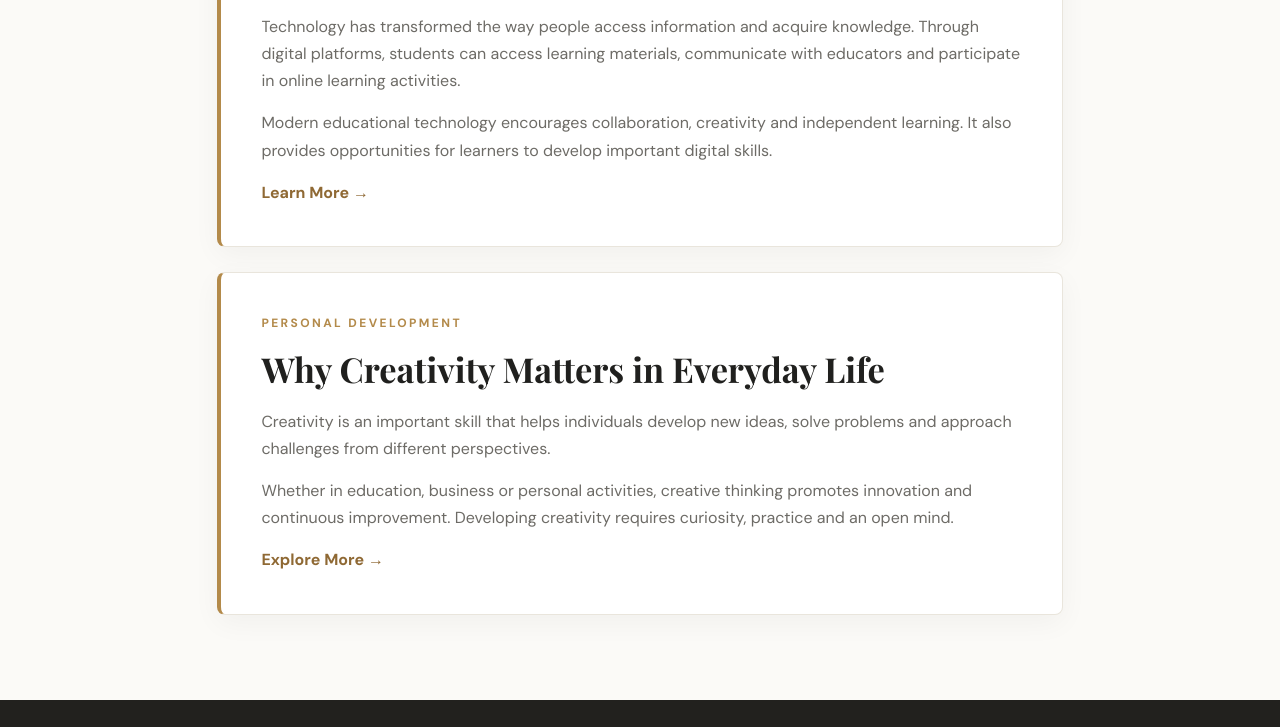
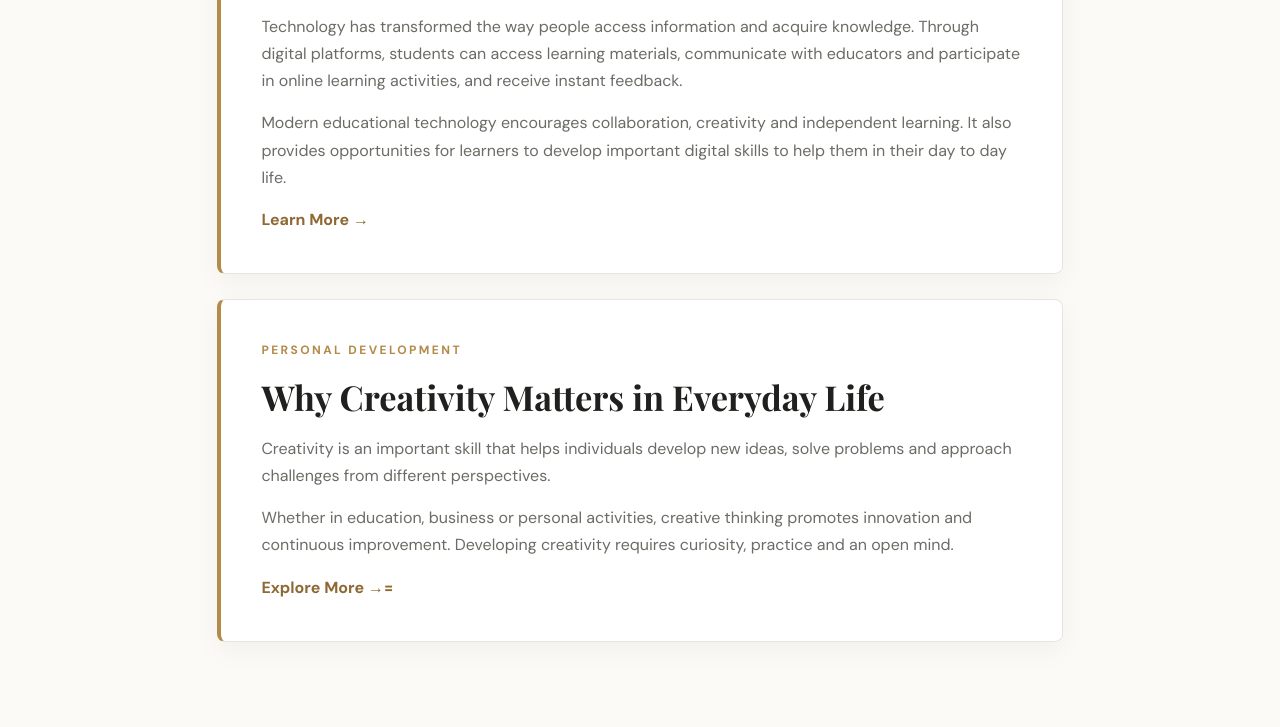
Before and after one commit to sianzwi/remo-icon-mini-website, a plain HTML site: page blog.html in a window 1280 px wide. Shown: the part 608-1335 px from the top of the page. Drawn offline with nearby package versions, Linux system fonts and the light colour scheme.

Commit message:
Refactor blog.html for improved content and structure
Updated blog content to enhance clarity and added new information about technology's role in education.

```diff
--- a/blog.html
+++ b/blog.html
@@ -49,7 +49,7 @@
                 Through digital platforms, students can
                 access learning materials, communicate
                 with educators and participate in online
-                learning activities.
+                learning activities, and receive instant feedback.
             </p>
 
             <p>
@@ -57,7 +57,7 @@
                 collaboration, creativity and independent
                 learning. It also provides opportunities
                 for learners to develop important digital
-                skills.
+                skills to help them in their day to day life.
             </p>
 
             <a href="https://www.unesco.org/en/digital-education"
@@ -90,7 +90,7 @@
 
             <a href="https://www.unesco.org/"
                target="_blank" rel="noopener noreferrer">
-                Explore More →
+                Explore More →=
             </a>
         </div>
     </article>
```
